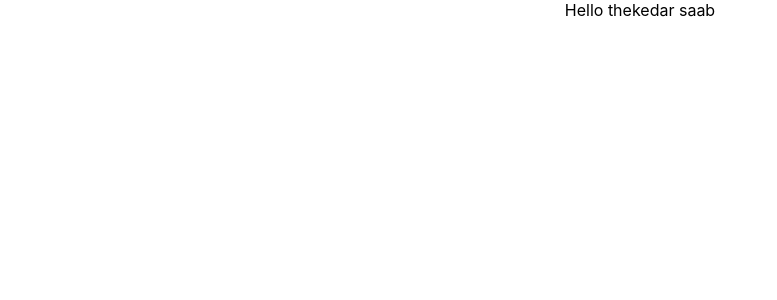
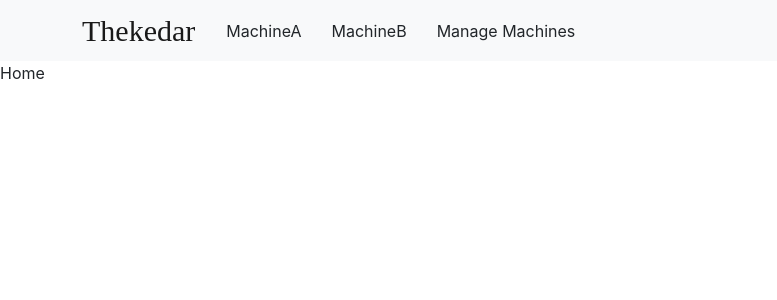
Before and after one commit to sourabkapoor/Thekedar, a React (Create React App) app: page / in a window 1280 px wide. Shown: the top 300 px of the page, without its empty margins (0-777 px from the left). Built offline with nearby package versions, Linux system fonts and the light colour scheme; a web font is replaced by a local one.

Commit message:
Added basic routing structure

```diff
--- a/package.json
+++ b/package.json
@@ -12,7 +12,7 @@
     "react-dom": "^18.2.0",
     "react-router-dom": "^6.3.0",
     "react-scripts": "5.0.1",
-    "scss": "^0.2.4",
+    "sass": "^1.52.3",
     "web-vitals": "^2.1.4"
   },
   "scripts": {
--- a/public/index.html
+++ b/public/index.html
@@ -15,6 +15,19 @@
       user's mobile device or desktop. See https://developers.google.com/web/fundamentals/web-app-manifest/
     -->
     <link rel="manifest" href="%PUBLIC_URL%/manifest.json" />
+
+      <!-- Bootstrap -->
+      <link
+        rel="stylesheet"
+        href="https://cdn.jsdelivr.net/npm/bootstrap@5.1.3/dist/css/bootstrap.min.css"
+        integrity="sha384-1BmE4kWBq78iYhFldvKuhfTAU6auU8tT94WrHftjDbrCEXSU1oBoqyl2QvZ6jIW3"
+        crossorigin="anonymous"
+      />
+
+      <!-- google fonts -->
+      <link rel="preconnect" href="https://fonts.googleapis.com">
+      <link rel="preconnect" href="https://fonts.gstatic.com" crossorigin>
+      <link href="https://fonts.googleapis.com/css2?family=Rye&display=swap" rel="stylesheet">
     <!--
       Notice the use of %PUBLIC_URL% in the tags above.
       It will be replaced with the URL of the `public` folder during the build.
--- a/src/App.css
+++ /dev/null
@@ -1,38 +0,0 @@
-.App {
-  text-align: center;
-}
-
-.App-logo {
-  height: 40vmin;
-  pointer-events: none;
-}
-
-@media (prefers-reduced-motion: no-preference) {
-  .App-logo {
-    animation: App-logo-spin infinite 20s linear;
-  }
-}
-
-.App-header {
-  background-color: #282c34;
-  min-height: 100vh;
-  display: flex;
-  flex-direction: column;
-  align-items: center;
-  justify-content: center;
-  font-size: calc(10px + 2vmin);
-  color: white;
-}
-
-.App-link {
-  color: #61dafb;
-}
-
-@keyframes App-logo-spin {
-  from {
-    transform: rotate(0deg);
-  }
-  to {
-    transform: rotate(360deg);
-  }
-}
--- a/src/App.js
+++ b/src/App.js
@@ -1,9 +1,19 @@
-import './App.css';
+import { Route, Routes } from 'react-router-dom';
+import ControlNavbar from './components/controlNavbar/controlNavbar';
+import Home from './components/home/home';
+import Machine from './components/machine/machine';
+import ManageMachines from './components/manageMachines/managemachines';
 
 function App() {
   return (
     <div className="App">
-      Hello thekedar saab
+      <ControlNavbar />
+      <Routes>
+        <Route path='/' element={<Home />} />
+        <Route path='a' element={<Machine />} />
+        <Route path='b' element={<Machine />} />
+        <Route path='manage' element={<ManageMachines />} />
+      </Routes>
     </div>
   );
 }
--- /dev/null
+++ b/src/components/controlNavbar/controlNavbar.js
@@ -0,0 +1,35 @@
+import React from "react";
+import "./controlNavbar.scss"
+import { Container, Nav, Navbar } from "react-bootstrap";
+import { Link } from "react-router-dom";
+
+const ControlNavbar = () => {
+
+  return <Navbar bg="light" expand="lg" className="customNavbar">
+  <Container>
+    <Link to="/">
+      <Navbar.Brand className="thekedarFont customBrandTxt">Thekedar</Navbar.Brand>
+    </Link>
+    <Navbar.Toggle aria-controls="basic-navbar-nav" />
+    <Navbar.Collapse id="basic-navbar-nav">
+      <Nav className="me-auto">
+
+        <Link id="link-a" to="a" className="navItem">
+          MachineA
+        </Link>
+
+        <Link id="link-b" to="b" className="navItem">
+          MachineB
+        </Link>
+
+        <Link id="link-manage" to="manage" className="navItem">
+          Manage Machines
+        </Link>
+
+      </Nav>
+    </Navbar.Collapse>
+  </Container>
+</Navbar>
+}
+
+export default ControlNavbar
--- /dev/null
+++ b/src/components/controlNavbar/controlNavbar.scss
@@ -0,0 +1,24 @@
+.customNavbar {
+
+  .customBrandTxt {
+    font-size: 30px;
+  }
+
+  .navItem {
+    margin: 0 15px;
+
+    &:hover {
+      color: rgb(250, 65, 65);
+    }
+  }
+
+  .activeClass {
+    color: rgb(250, 65, 65);
+  }
+
+  a, a:hover, a:focus, a:active {
+    color: inherit;
+    transform: none;
+    text-decoration: none;
+  }
+}
--- /dev/null
+++ b/src/components/home/home.js
@@ -0,0 +1,8 @@
+const Home = () => {
+
+  return <>
+    Home
+  </>
+}
+
+export default Home;
--- /dev/null
+++ b/src/components/machine/machine.js
@@ -0,0 +1,12 @@
+import { useEffect } from "react";
+import { useLocation } from "react-router-dom"
+
+const Machine = () => {
+  const location = useLocation();
+
+  return <>
+    {"machine" + location.pathname}
+  </>
+}
+
+export default Machine;
--- /dev/null
+++ b/src/components/manageMachines/managemachines.js
@@ -0,0 +1,9 @@
+
+const ManageMachines = () => {
+
+  return <>
+    Manage
+  </>
+}
+
+export default ManageMachines;
--- a/src/index.css
+++ b/src/index.css
@@ -11,3 +11,7 @@ code {
   font-family: source-code-pro, Menlo, Monaco, Consolas, 'Courier New',
     monospace;
 }
+
+.thekedarFont {
+  font-family: 'Rye', cursive;;
+}
```
Also changed, not shown: 1 other file (tests, documents, lock files or other folders).
